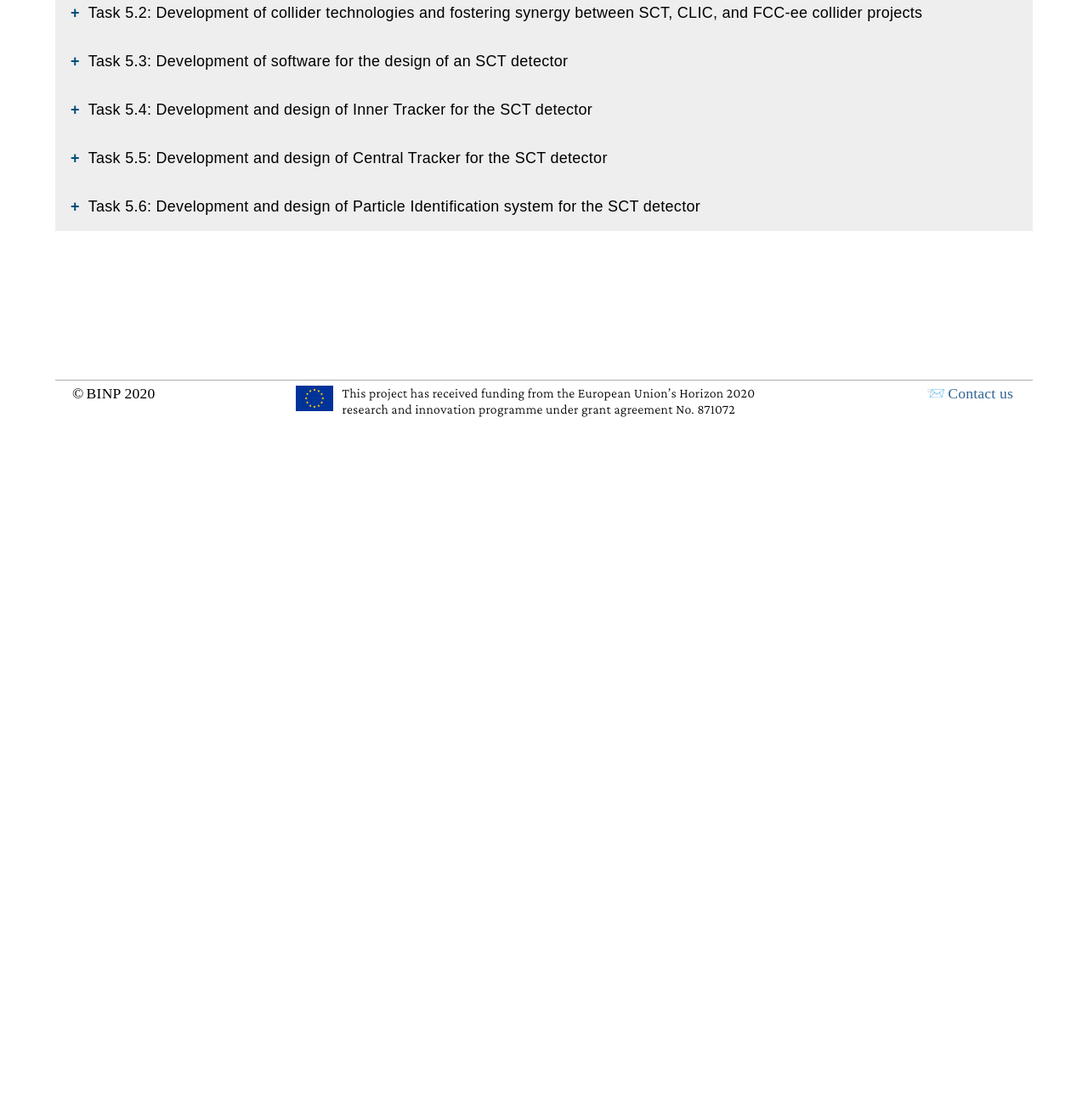
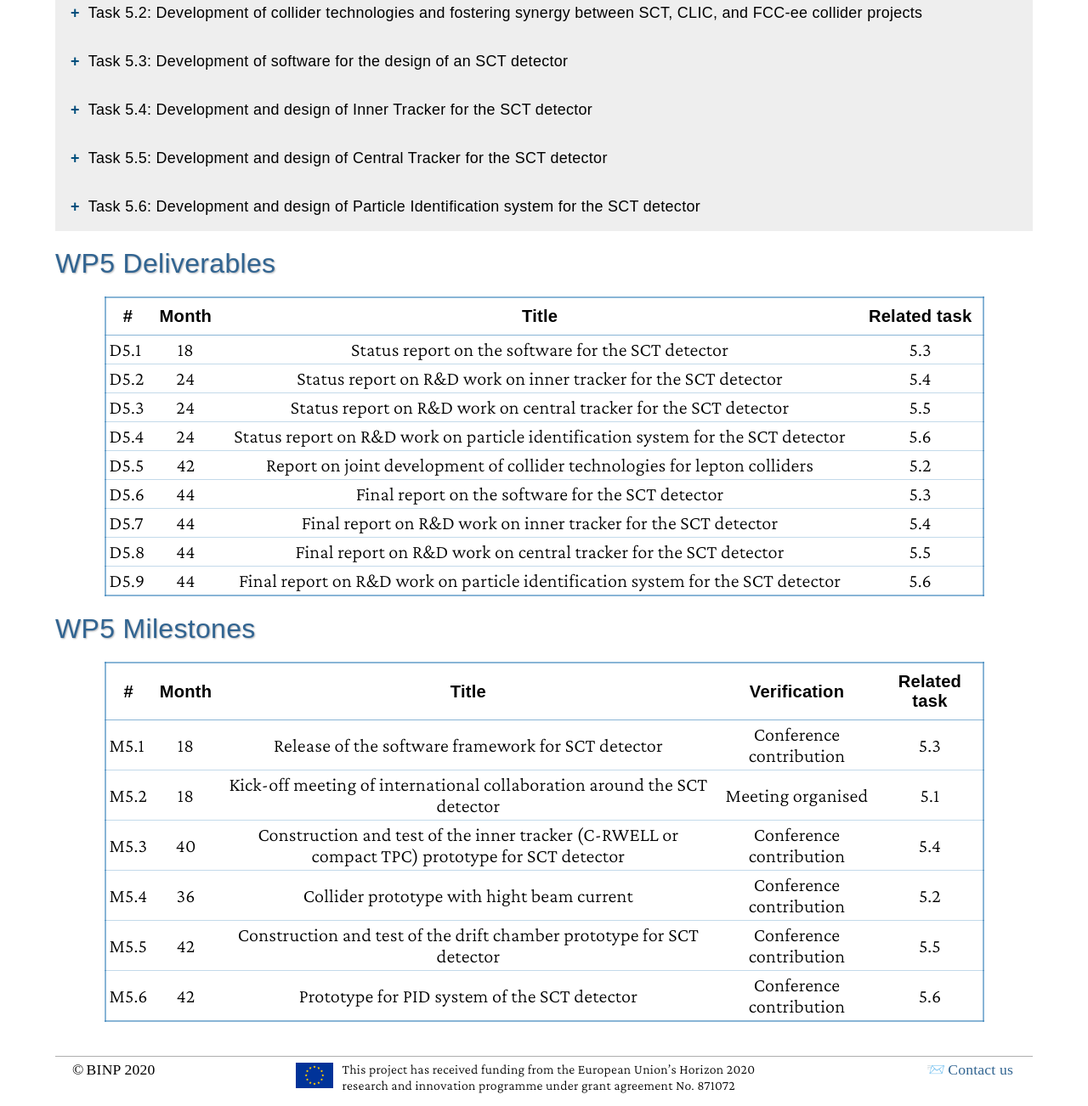
Before and after one commit to VitalyVorobyev/web-playground, a plain HTML site: page mainpage/cremlinplus-wp5.html in a window 1280 px wide. Shown: the part 294-1596 px from the top of the page at 85% size. Before the commit the page ends 800 px from the top, so only its background shows below. Drawn offline with Linux system fonts and the light colour scheme.

Commit message:
wp5 complete description

```diff
--- a/mainpage/cremlinplus-wp5.html
+++ b/mainpage/cremlinplus-wp5.html
@@ -50,7 +50,7 @@
             <div class="cplus__logo"><img src="figs/cplus-logo.png" alt="" class="cplus__logo__img"></div>
         </div>
 
-        <article class="wp5__tasks">
+        <article id="wp5__tasks">
             <h2 class="hdr hdr2">WP5 tasks</h2>
 
             <button class="btn__acc">
@@ -123,6 +123,151 @@
             </div>
         </article>
 
+        <article id="wp5__deliverables">
+            <h2 class="hdr hdr2">WP5 Deliverables</h2>
+
+            <table class="sct__table text-center">
+                <thead>
+                    <tr class="sct__thead">
+                        <th>#</th>
+                        <th>Month</th>
+                        <th>Title</th>
+                        <th>Related task</th>
+                    </tr>
+                </thead>
+                <tbody class="sct__tbody">
+
+                    <tr class="sct__trow">
+                        <td>D5.1</td>
+                        <td>18</td>
+                        <td>Status report on the software for the SCT detector</td>
+                        <td>5.3</td>
+                    </tr>
+
+                    <tr class="sct__trow">
+                        <td>D5.2</td>
+                        <td>24</td>
+                        <td>Status report on R&amp;D work on inner tracker for the SCT detector</td>
+                        <td>5.4</td>
+                    </tr>
+
+                    <tr class="sct__trow">
+                        <td>D5.3</td>
+                        <td>24</td>
+                        <td>Status report on R&amp;D work on central tracker for the SCT detector</td>
+                        <td>5.5</td>
+                    </tr>
+
+                    <tr class="sct__trow">
+                        <td>D5.4</td>
+                        <td>24</td>
+                        <td>Status report on R&amp;D work on particle identification system for the SCT detector</td>
+                        <td>5.6</td>
+                    </tr>
+
+                    <tr class="sct__trow">
+                        <td>D5.5</td>
+                        <td>42</td>
+                        <td>Report on joint development of collider technologies for lepton colliders</td>
+                        <td>5.2</td>
+                    </tr>
+
+                    <tr class="sct__trow">
+                        <td>D5.6</td>
+                        <td>44</td>
+                        <td>Final report on the software for the SCT detector</td>
+                        <td>5.3</td>
+                    </tr>
+
+                    <tr class="sct__trow">
+                        <td>D5.7</td>
+                        <td>44</td>
+                        <td>Final report on R&amp;D work on inner tracker for the SCT detector</td>
+                        <td>5.4</td>
+                    </tr>
+
+                    <tr class="sct__trow">
+                        <td>D5.8</td>
+                        <td>44</td>
+                        <td>Final report on R&amp;D work on central tracker for the SCT detector</td>
+                        <td>5.5</td>
+                    </tr>
+
+                    <tr class="sct__trow">
+                        <td>D5.9</td>
+                        <td>44</td>
+                        <td>Final report on R&amp;D work on particle identification system for the SCT detector</td>
+                        <td>5.6</td>
+                    </tr>
+                </tbody>
+            </table>
+        </article>
+
+        <article id="wp5__milestones">
+            <h2 class="hdr hdr2">WP5 Milestones</h2>
+
+            <table class="sct__table text-center">
+                <thead>
+                    <tr class="sct__thead">
+                        <th>#</th>
+                        <th>Month</th>
+                        <th>Title</th>
+                        <th>Verification</th>
+                        <th>Related task</th>
+                    </tr>
+                </thead>
+                <tbody class="sct__tbody">
+
+                    <tr class="sct__trow">
+                        <td>M5.1</td>
+                        <td>18</td>
+                        <td>Release of the software framework for SCT detector</td>
+                        <td>Conference contribution</td>
+                        <td>5.3</td>
+                    </tr>
+
+                    <tr class="sct__trow">
+                        <td>M5.2</td>
+                        <td>18</td>
+                        <td>Kick-off meeting of international collaboration around the SCT detector</td>
+                        <td>Meeting organised</td>
+                        <td>5.1</td>
+                    </tr>
+
+                    <tr class="sct__trow">
+                        <td>M5.3</td>
+                        <td>40</td>
+                        <td>Construction and test of the inner tracker (C-RWELL or compact TPC) prototype for SCT detector</td>
+                        <td>Conference contribution</td>
+                        <td>5.4</td>
+                    </tr>
+
+                    <tr class="sct__trow">
+                        <td>M5.4</td>
+                        <td>36</td>
+                        <td>Collider prototype with hight beam current</td>
+                        <td>Conference contribution</td>
+                        <td>5.2</td>
+                    </tr>
+
+                    <tr class="sct__trow">
+                        <td>M5.5</td>
+                        <td>42</td>
+                        <td>Construction and test of the drift chamber prototype for SCT detector</td>
+                        <td>Conference contribution</td>
+                        <td>5.5</td>
+                    </tr>
+
+                    <tr class="sct__trow">
+                        <td>M5.6</td>
+                        <td>42</td>
+                        <td>Prototype for PID system of the SCT detector</td>
+                        <td>Conference contribution</td>
+                        <td>5.6</td>
+                    </tr>
+                </tbody>
+            </table>
+        </article>
     </main>
 
     <footer class="footer">
--- a/mainpage/css/tables.css
+++ b/mainpage/css/tables.css
@@ -1,12 +1,11 @@
 /* Table */
 
 .sct__table {
-    width: 80%;
-    min-width: 650px;
+    width: 90%;
+    min-width: 700px;
     margin: 10px auto;
     border-collapse: collapse;
     border: 2px solid var(--special-dark-60a);
-    font-family: "Crimson Pro", serif;
 }
 
 td {padding: 4px;}
@@ -16,14 +15,19 @@ th {padding: 10px;}
 
 .sct__thead {
     border-bottom: 1px solid var(--special-dark-60a);
+    font-family: sans-serif;
+    font-size: 0.9em;
+    transition: 0.2s;
 }
 
 .sct__trow {
     border-top: 1px solid var(--special-dark-30a);
+    font-family: "Crimson Pro", serif;
+    transition: 0.2s;
 }
 
 .sct__thead:hover, .sct__trow:hover {
-    background-color: var(--lighter-grey);
+    background-color: var(--special-neutral2);
 }
 
 .sct__trow td:nth-child(1) {
```
Also changed, not shown: mainpage/collider.html (+2 -2 lines), mainpage/software.html (+1 -1 lines).
